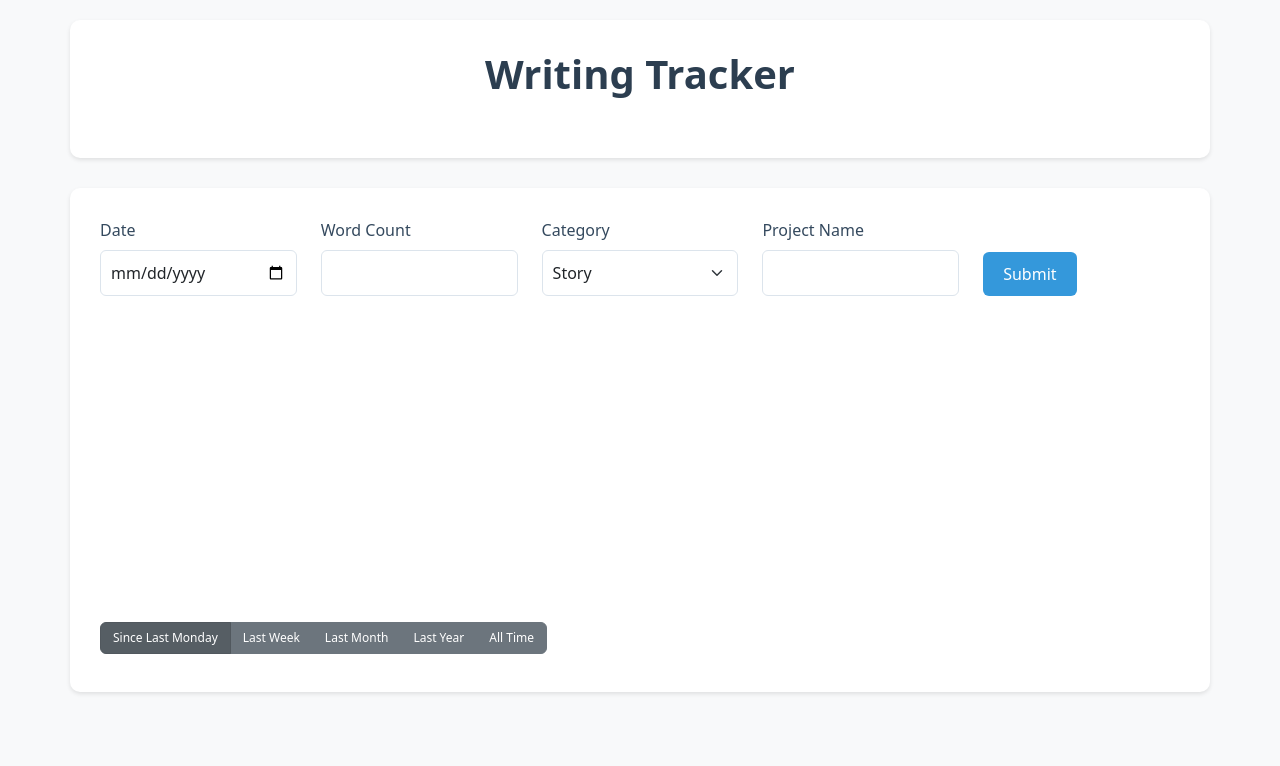
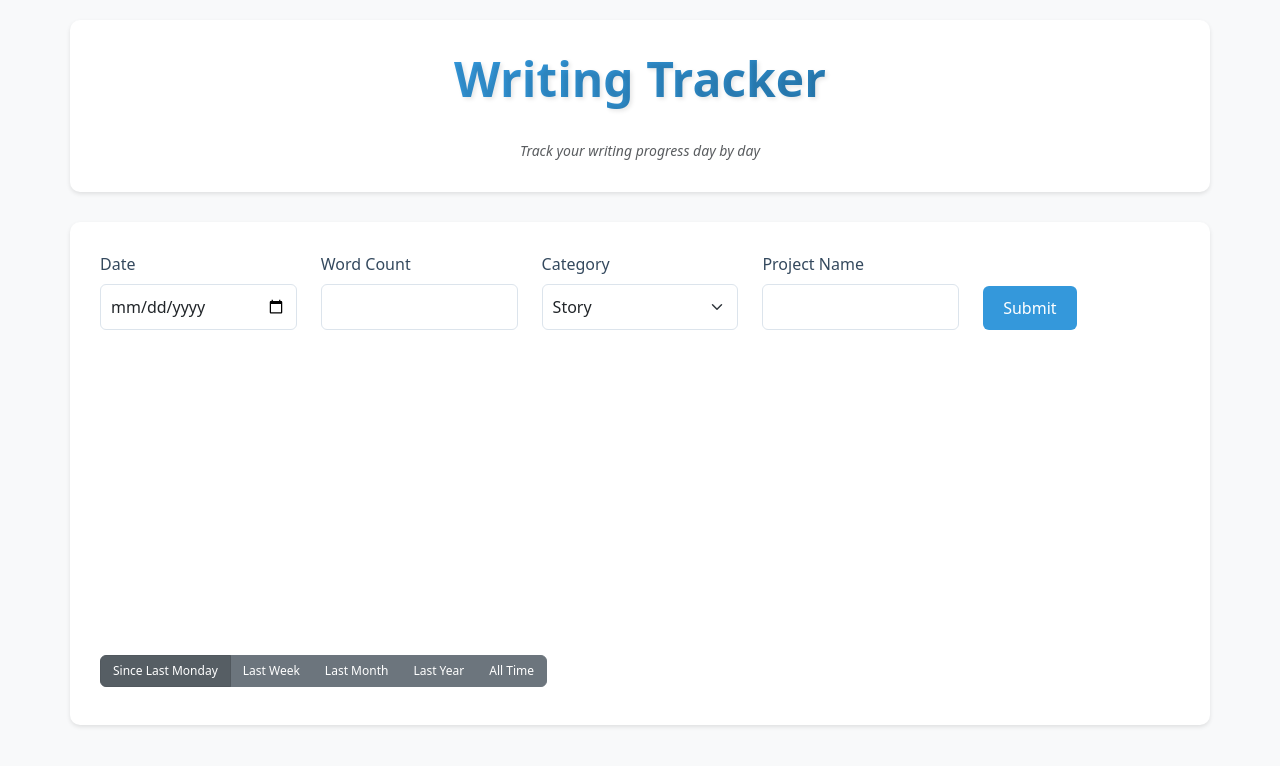
Before and after one commit to katieyang/Writing-Tracker, a website: page public/index.html in a window 1280 px wide. Drawn offline with nearby package versions, Linux system fonts and the light colour scheme; no server answers.

Commit message:
Make title prettier

```diff
--- a/public/css/styles.css
+++ b/public/css/styles.css
@@ -63,3 +63,11 @@ label {
 .row {
   margin-bottom: 20px;
 }
+
+#title {
+  background: linear-gradient(120deg, #3498db, #2980b9);
+  -webkit-background-clip: text;
+  -webkit-text-fill-color: transparent;
+  font-size: 3rem;
+  text-shadow: 2px 2px 4px rgba(0, 0, 0, 0.1);
+}
--- a/public/index.html
+++ b/public/index.html
@@ -17,7 +17,14 @@
 
   <body>
     <div class="container">
-      <h1>Writing Tracker</h1>
+      <h1>
+        <span id="title">Writing Tracker</span>
+      </h1>
+      <div class="text-center">
+        <small class="text-muted" style="font-style: italic"
+          >Track your writing progress day by day</small
+        >
+      </div>
     </div>
 
     <div class="container">
```
